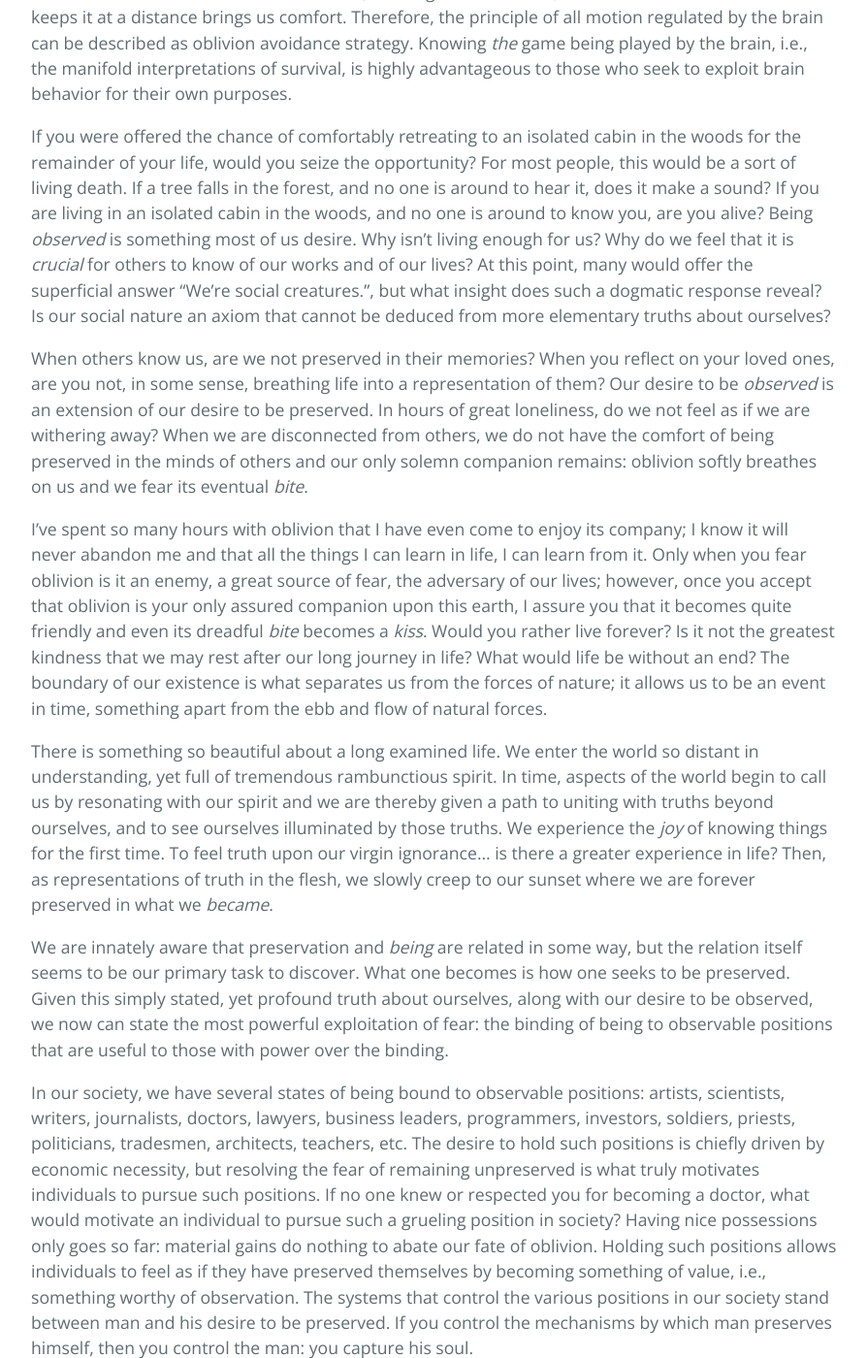
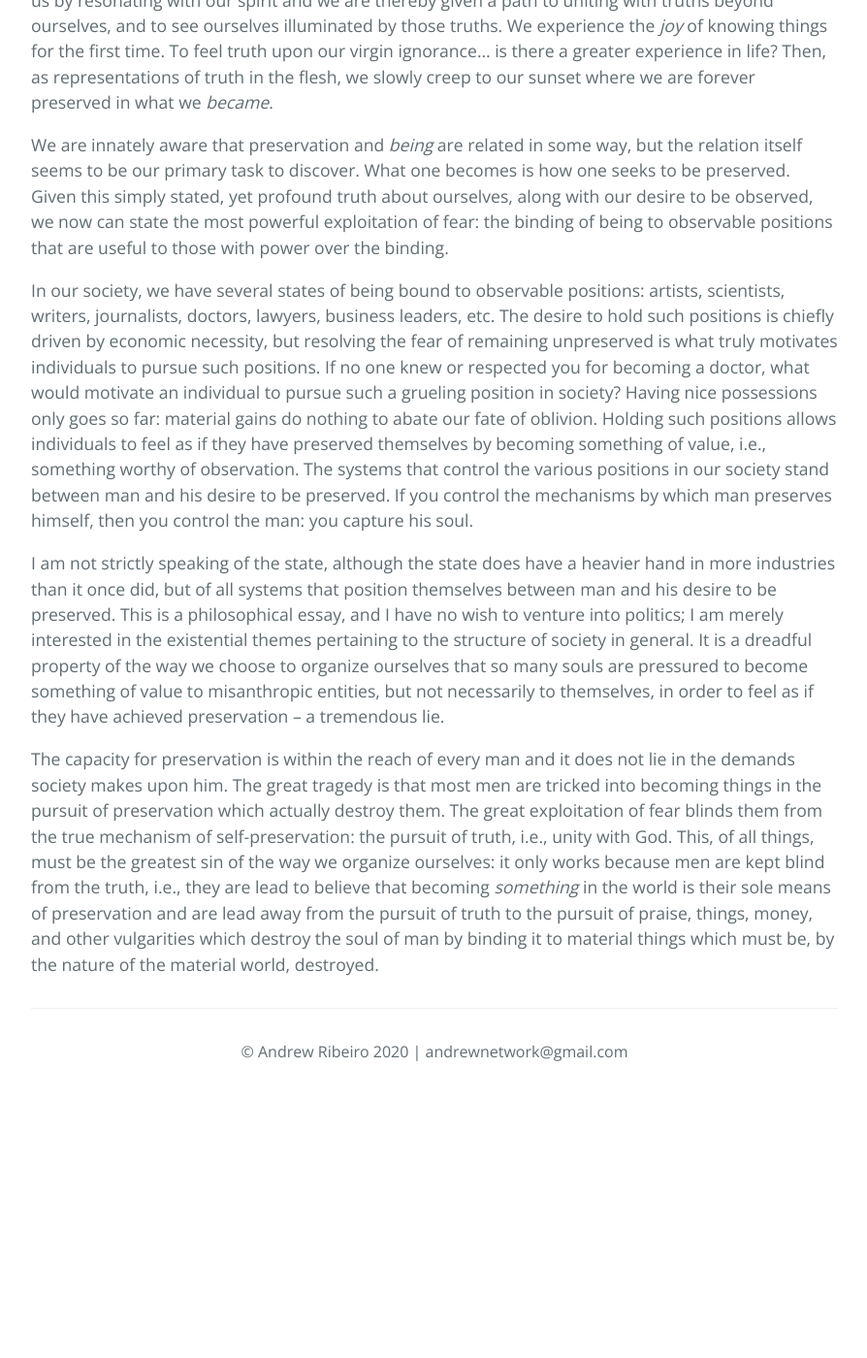
Before and after one commit to Andrewnetwork/CoronavirusBlog, a Jekyll site: the page built from the_exploitation_of_fear.md, in a window 1280 px wide and 1400 px high, scrolled down 3814 px. Shown: the whole window at 97% size, without its empty margins (192-1086 px from the left). Built offline with Jekyll 4.4.1, drawn with Linux system fonts in a browser that asks for light colours; our own code applies the rules of GitHub Pages for plain Markdown files; the repository's description, which GitHub fills in, is left out; after the commit the page ends 4942 px from its top, so only the background shows below that; some of the changed text lies outside the part shown.

Commit message:
pre voice fear

```diff
--- a/the_exploitation_of_fear.md
+++ b/the_exploitation_of_fear.md
@@ -6,14 +6,14 @@
 >
 >-Friedrich Nietzsche, "Ecce Homo"
 
-If the brain has secrets, where would they be hidden? Perhaps in the last place we dare look. In this essay, I reflect on the nature of fear, the brain's natural aversion to confronting the origin of fear, and how the knowledge of such is used to capture men's souls.
+If the brain has secrets, where would they be hidden? Perhaps in the last place we dare look. In this essay, I reflect on the nature of fear, the brain's natural aversion to confronting the origin of fear, and how the knowledge of such is used to capture man's soul.
 
 ## Brain-Blindness, Self-Preservation Strategy, and Faith in God
 > They are not free to know: the decadents need the lie -- it is one of the conditions of their preservation.
 >
 >-Friedrich Nietzsche, "Ecce Homo"
 
-I am keenly aware that death is not a pleasant subject to address directly, but we must not shy away from our fate if we wish to bravely look at ourselves as we truly are. As I have addressed in ["Man and The Question Put to Him"](man_and_his_question.md), we are not hopelessly stranded with our fate: there is *a way out*. Understanding the survival strategy outlined in that essay, beyond what can be expressed in words, i.e., by putting it into practice, is perhaps the sole reason why I can write about death without experiencing a psychological breakdown, and I suspect that the faith in God, i.e., a mechanism of eternal preservation, is required to broach the subject in general.
+I am keenly aware that death is not a pleasant subject to address directly, but we must not shy away from our fate if we wish to bravely look at ourselves as we truly are. As I have addressed in ["Man and The Question Put to Him"](man_and_his_question.md), we are not hopelessly stranded with our fate: there is *a way out*. Understanding the survival strategy outlined in that essay, beyond what can be expressed in words, i.e., by putting it into practice, is perhaps the sole reason why I can write about death without experiencing some sort of psychological breakdown. The faith in God, i.e., a mechanism of eternal preservation, is required to broach the subject of death because our brains are designed to avoid undermining its sole objective of self-preservation. One may certainly utter the word "death," but the mind does not produce the full vision of the *oblivion* it entails unless it is properly conditioned to do so.
 
 Have you ever looked over a cliff and thought about jumping, not in a suicidal way, but simply imagined jumping? The French call this *l'appel du vide*, i.e., *the call of the void*. This particular phenomenon is a fantastic example of how the brain uses imagination to *comprehend* potential actions and dangers in our environment. Our brian actually does this all the time, but we are so accustomed to this behavior that we do not take special notice of it; in ordinary cases, we simply call it *thinking*. In the case of *the call of the void*, our inclination to imagine in order to comprehend stands out because we imagine our death or grievous injury and it seems like a strange unhealthy behavior of the brain *to the brain*; thus, we take special notice of it because it appears to be an *error*, which could itself be a threat to the brain: are we mentally defective and at risk of jumping off cliffs?
 
@@ -23,16 +23,6 @@ If one approaches the subject of death ill-equipped, the brain will not engage w
 
 Now, we must ask: how does one condition the brain so that it isn't blind before matters pertaining to death? A description of the solution is possible, but I do not know how to describe a rigorous procedure which constructs the solution, i.e., a state of mind which allows one to confront death and its subordinate phenomena. The solution is the faith in God or something isomorphic to God, i.e., faith in eternal preservation. The entire industry of religion is dedicated to this purpose. The many rituals of religions around the world *are* the means by which they condition the individual to confront death. The seemingly strange conclusion is: in order to confront death, one must believe in preservation apart from the material world, i.e., preservation of the spirit. This *trick*, which I mean no disrespect to any religion by calling it such, of conditioning the brain to believe in spiritual preservation is what one must use to confront material death. If you want to break a bad habit, you must create an incentive which allows you to change your behavior to pursue ends coupled to different rewards. In this sense, in order to go *beyond* the doorway of death, we must create an incentive which allows the brain to go beyond it. What else but the faith in God, i.e., faith in spiritual preservation, serves this function? Is this not the *secret power* of religion?
 
-> I TEACH YOU THE SUPERMAN. Man is something that shall be overcome. What have you done to overcome him? All beings thus far have created something beyond themselves: and do you want to be the ebb of that great tide, to return to the beast rather than overcome man? What is the ape to man? A laughing-stock, a thing of shame. And man shall be that to the Superman: a laughing-stock, a painful embarrassment. You have made your way from  worm to man, but much of you is still worm. Once we were apes, and even now too man is more ape than any ape. Even the wisest among you is only a disharmony and hybrid of plant and phantom. But do I bid you become phantoms or plants? Lo, I teach you the Superman! The Superman is the meaning of the earth. Let your will say: The Superman SHALL BE the meaning of the earth!
->
->-Friedrich Nietzsche, "Thus Spake Zarathustra"
-
-The meaning of life to the faithful is to serve the will of God. Nietzsche notoriously rejected religion and the faith in God. To Nietzsche, in my interpretation of him, men of faith see life as a trial for rewards one receives in the afterlife; and by doing this, Nietzsche calls them nihilists, i.e., deniers of life. The meaning of life to Nietzsche, as preached by his Zarathustra in "Thus Spake Zarathustra," is to overcome man. Strangely, I interpret Christianity, a recurring target of his diatribes against nihilism, as sharing this same goal. Does Christianity preach a return to our basest nature? On the contrary, it preaches that man is of a divine source and thus the meaning of life should be to unite with our higher nature, i.e., with God. Given that many men of faith have advanced our species in their pursuit of knowing God, i.e., truth, how can it be said that faith in God is a life-denying act which calls for us to return to our basest nature and not overcome man?
-
-Nietzsche seems to have strictly equated Christians with those who are chiefly concerned with moral integrity, i.e., the medieval Christians, but surely he was aware of the enlightenment Christians who pushed the boundaries of man's understanding further than it had ever been before. I will not speculate on why Nietzsche did this, but the fact that he seems to have done this warrants skepticism of his attacks on Christianity.
-
-Perhaps Nietzsche wasn't aware of the *trick*, i.e., that the faith in God allows us to know things that we otherwise couldn't because our brains refuse to confront certain truths without a replacement for material survival. He dismissed religion, God, and called its adherents decadents: those who retreat into self-indulgent fantasies because they are too afraid to know the truth. While this can certainly be said of some of the faithful, it cannot be said of them all: the faith in God has motivated man across many ages to seek higher truths about our world, i.e., to overcome man.
-
 ## The Origin and Exploitation of Fear
 > I must not fear. Fear is the mind-killer. Fear is the little-death that brings total obliteration. I will face my fear. I will permit it to pass over me and through me. And when it has gone past I will turn the inner eye to see its path. Where the fear has gone there will be nothing. Only I will remain.
 >
@@ -40,20 +30,18 @@ Perhaps Nietzsche wasn't aware of the *trick*, i.e., that the faith in God allow
 
 Oblivion is the destiny of our flesh, it is the destiny of the flesh of our flesh, and it is the destiny of our earthly name which binds flesh to our spirit. The sole objective of the brain is self-preservation: everything it does is a means to the end of avoiding our fate. Fear is the product of our fate looming near: all that which reminds us of oblivion, or brings us closer to it, induces terror and all that which keeps it at a distance brings us comfort. Therefore, the principle of all motion regulated by the brain can be described as oblivion avoidance strategy. Knowing *the* game being played by the brain, i.e., the manifold interpretations of survival, is highly advantageous to those who seek to exploit brain behavior for their own purposes.
 
-If you were offered the chance of comfortably retreating to an isolated cabin in the woods for the remainder of your life, would you seize the opportunity? For most people, this would be a sort of living death. If a tree falls in the forest, and no one is around to hear it, does it make a sound? If you are living in an isolated cabin in the woods, and no one is around to know you, are you alive? Being *observed* is something most of us desire. Why isn't living enough for us? Why do we feel that it is *crucial* for others to know of our works and of our lives? At this point, many would offer the superficial answer "We're social creatures.", but what insight does such a dogmatic response reveal? Is our social nature an axiom that cannot be deduced from more elementary truths about ourselves?
+If you were offered the chance of comfortably retreating to an isolated cabin in the woods for the remainder of your life, would you seize the opportunity? For most people, this would be a sort of living death. If a tree falls in the forest, and no one is around to hear it, does it make a sound? If you are living in an isolated cabin in the woods, and no one is around to know you, are you alive? Being *observed* is something most of us desire. Why isn't living enough for us? Why do we feel that it is *crucial* for others to know of our works and of our lives? At this point, many would offer the superficial answer "We're social creatures.", but what insight does such a dogmatic response reveal? Is our social nature an axiom which cannot be deduced from more elementary truths about ourselves?
 
-When others know us, are we not preserved in their memories? When you reflect on your loved ones, are you not, in some sense, breathing life into a representation of them? Our desire to be *observed* is an extension of our desire to be preserved. In hours of great loneliness, do we not feel as if we are withering away? When we are disconnected from others, we do not have the comfort of being preserved in the minds of others and our only solemn companion remains: oblivion softly breathes on us and we fear its eventual *bite*.
+When others know us, are we not preserved in their memories? When you reflect on your loved ones, are you not, in some sense, breathing life into a representation of them? Our desire to be *observed* is an extension of our desire to be preserved. In hours of great loneliness, do we not feel as if we are withering away? When we are disconnected from others, we do not have the comfort of being preserved in the minds of others and our only solemn companion remains: oblivion softly breathes on us and the withering we feel is the fear of its eventual *bite*.
 
-I've spent so many hours with oblivion that I have even come to enjoy its company; I know it will never abandon me and that all the things I can learn in life, I can learn from it. Only when you fear oblivion is it an enemy, a great source of fear, the adversary of our lives; however, once you accept that oblivion is your only assured companion upon this earth, I assure you that it becomes quite friendly and even its dreadful *bite* becomes a *kiss*. Would you rather live forever? Is it not the greatest kindness that we may rest after our long journey in life? What would life be without an end? The boundary of our existence is what separates us from the forces of nature; it allows us to be an event in time, something apart from the ebb and flow of natural forces.
+I've spent so many hours with oblivion that I have even come to enjoy its company; I know it will never abandon me and that everything I can learn in life, I can learn from it. Only when you fear oblivion is it an enemy, a great source of fear, the adversary of our lives; however, once you believe oblivion can only consume your name on earth, not your spirit, I assure you that it becomes quite friendly and even its dreadful *bite* becomes a *kiss*. Would you rather live forever? Is it not the greatest kindness that we may rest after our long journey in life? What would life be without an end? The boundary of our existence is what separates us from the forces of nature; it allows us to be an event in time, something apart from the ebb and flow of natural forces.
 
 There is something so beautiful about a long examined life. We enter the world so distant in understanding, yet full of tremendous rambunctious spirit. In time, aspects of the world begin to call us by resonating with our spirit and we are thereby given a path to uniting with truths beyond ourselves, and to see ourselves illuminated by those truths. We experience the *joy* of knowing things for the first time. To feel truth upon our virgin ignorance... is there a greater experience in life? Then, as representations of truth in the flesh, we slowly creep to our sunset where we are forever preserved in what we *became*.
 
 We are innately aware that preservation and *being* are related in some way, but the relation itself seems to be our primary task to discover. What one becomes is how one seeks to be preserved. Given this simply stated, yet profound truth about ourselves, along with our desire to be observed, we now can state the most powerful exploitation of fear: the binding of being to observable positions that are useful to those with power over the binding.
 
-In our society, we have several states of being bound to observable positions: artists, scientists, writers, journalists, doctors, lawyers, business leaders, programmers, investors, soldiers, priests, politicians, tradesmen, architects, teachers, etc. The desire to hold such positions is chiefly driven by economic necessity, but resolving the fear of remaining unpreserved is what truly motivates individuals to pursue such positions. If no one knew or respected you for becoming a doctor, what would motivate an individual to pursue such a grueling position in society? Having nice possessions only goes so far: material gains do nothing to abate our fate of oblivion. Holding such positions allows individuals to feel as if they have preserved themselves by becoming something of value, i.e., something worthy of observation. The systems that control the various positions in our society stand between man and his desire to be preserved. If you control the mechanisms by which man preserves himself, then you control the man: you capture his soul.
+In our society, we have several states of being bound to observable positions: artists, scientists, writers, journalists, doctors, lawyers, business leaders, etc. The desire to hold such positions is chiefly driven by economic necessity, but resolving the fear of remaining unpreserved is what truly motivates individuals to pursue such positions. If no one knew or respected you for becoming a doctor, what would motivate an individual to pursue such a grueling position in society? Having nice possessions only goes so far: material gains do nothing to abate our fate of oblivion. Holding such positions allows individuals to feel as if they have preserved themselves by becoming something of value, i.e., something worthy of observation. The systems that control the various positions in our society stand between man and his desire to be preserved. If you control the mechanisms by which man preserves himself, then you control the man: you capture his soul.
 
-I am not strictly speaking of the state, although the state does have a heavier hand in more industries than it once did, but of all systems that position themselves between man and his desire to be preserved. This is a philosophical essay, and I have no wish to venture into politics; I am merely interested in the existential themes pertaining to the structure of society in general. It is a dreadful property of the way we choose to organize ourselves that so many souls are pressured to become something of value to large entities, but not necessarily to themselves, in order to feel as if they have achieved preservation -- a tremendous lie.
+I am not strictly speaking of the state, although the state does have a heavier hand in more industries than it once did, but of all systems that position themselves between man and his desire to be preserved. This is a philosophical essay, and I have no wish to venture into politics; I am merely interested in the existential themes pertaining to the structure of society in general. It is a dreadful property of the way we choose to organize ourselves that so many souls are pressured to become something of value to misanthropic entities, but not necessarily to themselves, in order to feel as if they have achieved preservation -- a tremendous lie.
 
-Freedom is the freedom to decide what one wishes to become, and what one becomes should never be coupled to the ends of others unless that is what one wishes. I am not saying that every man should have the right to become a CEO. What I am saying is that no man should be inclined to believe that he *must* become a CEO or become *nothing*. In other words: we all should be aware of the magic tricks used to deceive individuals and shape their lives into pawns in some greater soul's game. I think it was the hope of us all that technology would lead to the ringing in of a freer world where more men are given the freedom to become what they wish to become, but alas, things seem to be going in the opposite direction.
-
-The capacity for preservation is within the reach of every man and it does not lie in the demands society makes upon him. The tragedy is that many men are tricked into becoming things that do not only not preserve them, but destroy them. The great exploitation of fear blinds them from the true mechanism of self-preservation: the pursuit of truth, i.e., unity with God. This, of all things, must be the greatest sin of the way we organize ourselves: it only works because men are kept blind from the truth, i.e., they are lead to believe that becoming *something* in the world is their sole means of preservation and are lead away from the pursuit of truth into the pursuit of things and other vulgarities which destroy the soul of man.
+The capacity for preservation is within the reach of every man and it does not lie in the demands society makes upon him. The great tragedy is that most men are tricked into becoming things in the pursuit of preservation which actually destroy them. The great exploitation of fear blinds them from the true mechanism of self-preservation: the pursuit of truth, i.e., unity with God. This, of all things, must be the greatest sin of the way we organize ourselves: it only works because men are kept blind from the truth, i.e., they are lead to believe that becoming *something* in the world is their sole means of preservation and are lead away from the pursuit of truth to the pursuit of praise, things, money, and other vulgarities which destroy the soul of man by binding it to material things which must be, by the nature of the material world, destroyed.
```
Also changed, not shown: 1 other file.
